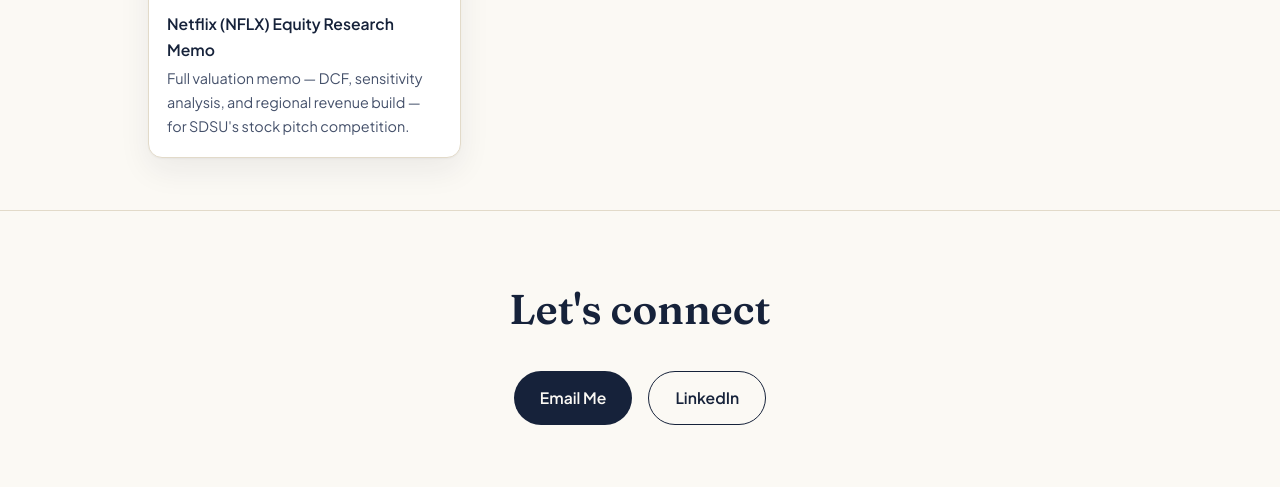
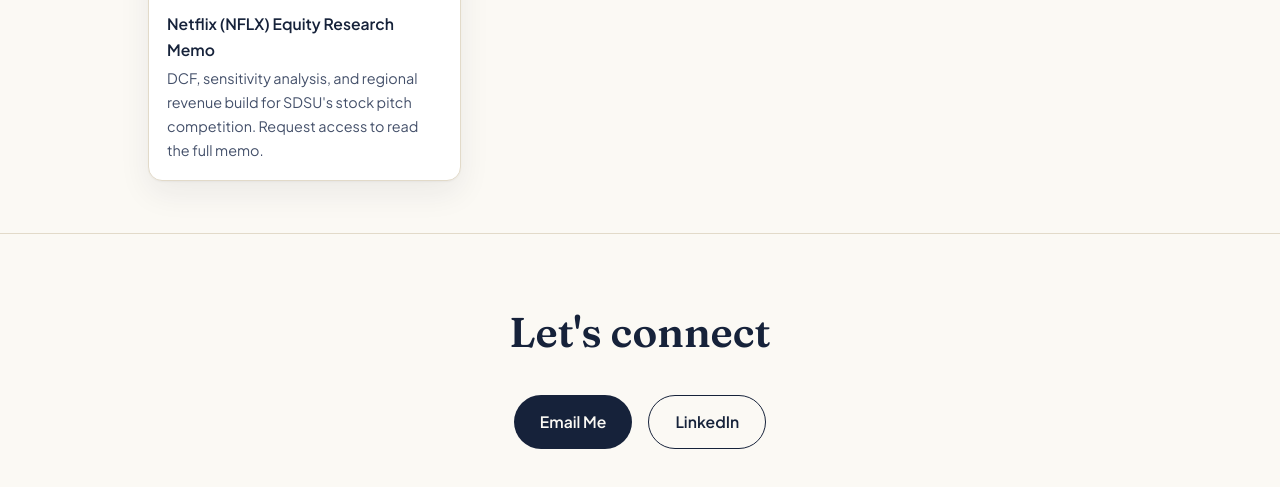
Before and after one commit to Taviontd/Tavion-TD-Portfolio, a plain HTML site: page index.html in a window 1280 px wide. Shown: the part 3413-3900 px from the top of the page. Drawn offline with Linux system fonts and the light colour scheme.

Commit message:
Revise Netflix Equity Research Memo description
Updated description for Netflix Equity Research Memo.

```diff
--- a/index.html
+++ b/index.html
@@ -371,7 +371,7 @@
       <a href="https://drive.google.com/file/d/13Bn7pIhrpLnDNsVyP9TjF9FLE-9JJV4L/view?usp=sharing" target="_blank" rel="noopener noreferrer">
         <img src="Netflix Equity Research.png" alt="Netflix Equity Research Memo Preview" width="250">
         <p>Netflix (NFLX) Equity Research Memo</p>
-        <p>Full valuation memo — DCF, sensitivity analysis, and regional revenue build — for SDSU's stock pitch competition.</p>
+        <p>DCF, sensitivity analysis, and regional revenue build for SDSU's stock pitch competition. Request access to read the full memo.</p>
       </a>
     </div>
   </section>
```
